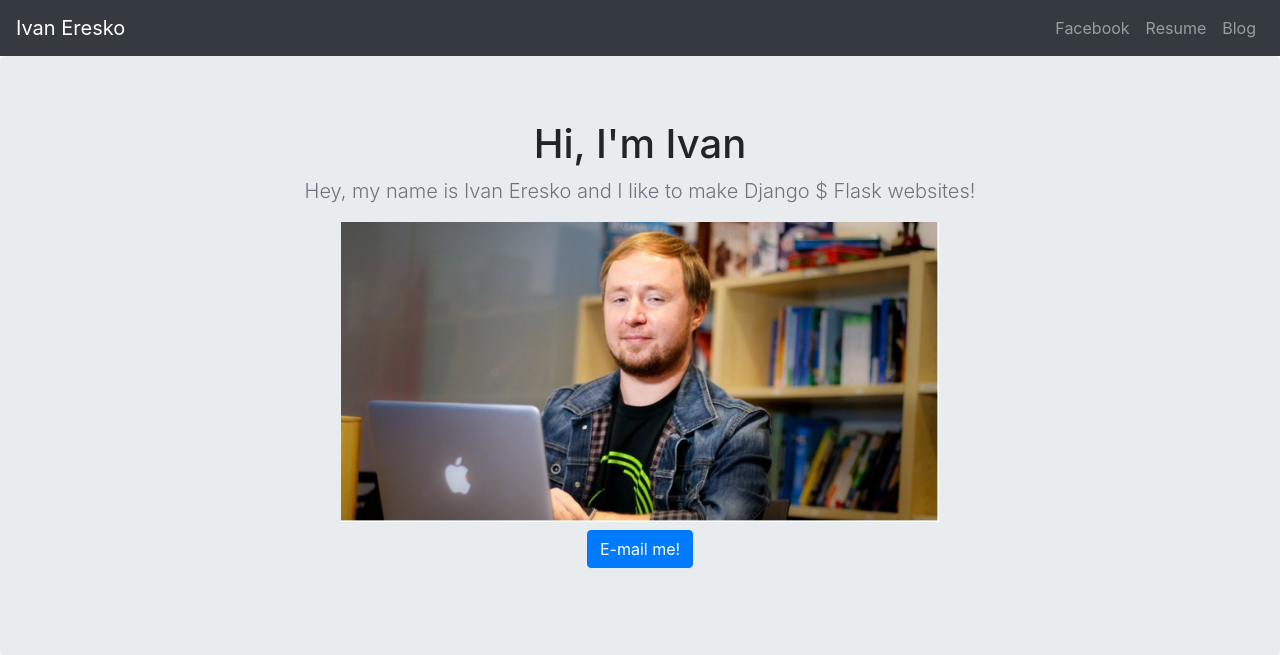
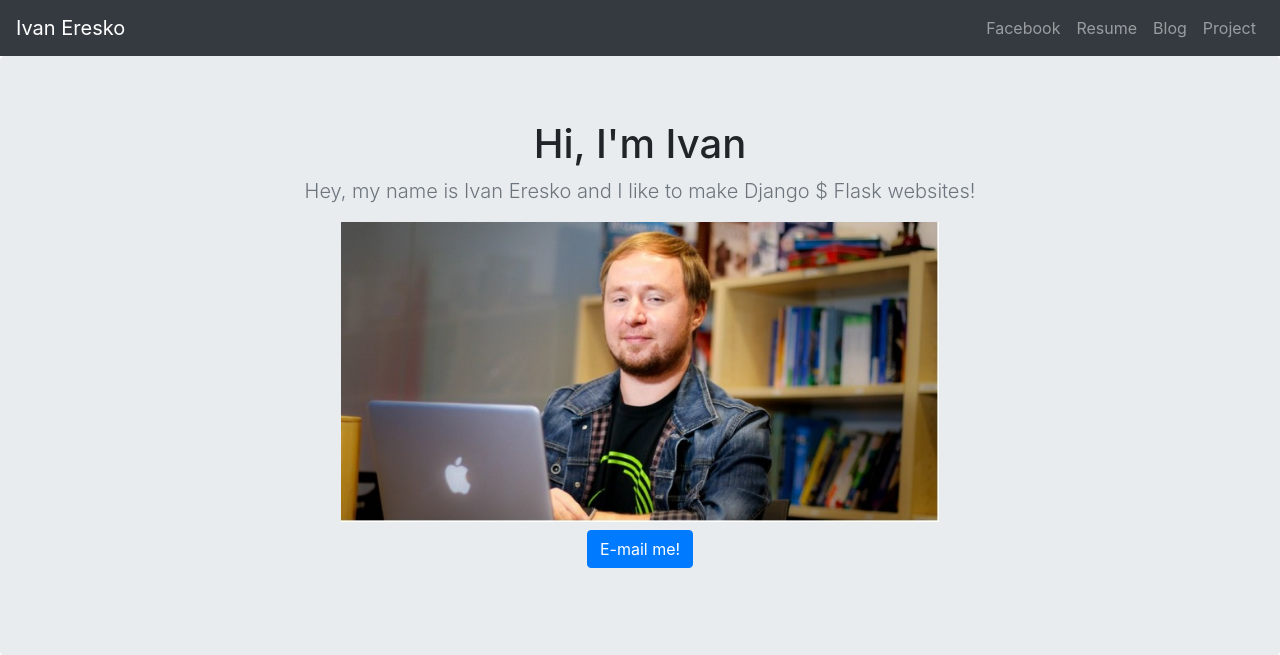
Before and after one commit to yaquake/portfolio-project, a Django app: page / in a window 1280 px wide. Shown: the top 655 px of the page. Run offline with Django 3.2, Linux system fonts and the light colour scheme; data that the repository does not hold is empty; some libraries are stand-ins or nearby versions.

Commit message:
Added project link

```diff
--- a/blog/templates/blog/allblogs.html
+++ b/blog/templates/blog/allblogs.html
@@ -28,6 +28,7 @@
                     <a class="nav-item nav-link" href="https://www.facebook.com/profile.php?id=100019021544687">Facebook</a>
                     <a class="nav-item nav-link" href="{% static 'resume.pdf' %}">Resume</a>
                     <a class="nav-item nav-link active" href="{% url 'allblogs' %}">Blog</a>
+                    <a class="nav-item nav-link" href="http://159.65.90.145:9000/">Project</a>
 
                 </div>
             </div>
--- a/blog/templates/blog/detail.html
+++ b/blog/templates/blog/detail.html
@@ -27,6 +27,7 @@
                     <a class="nav-item nav-link" href="https://www.facebook.com/profile.php?id=100019021544687">Facebook</a>
                     <a class="nav-item nav-link" href="{% static 'resume.pdf' %}">Resume</a>
                     <a class="nav-item nav-link active" href="{% url 'allblogs' %}">Blog</a>
+                    <a class="nav-item nav-link" href="http://159.65.90.145:9000/">Project</a>
 
                 </div>
             </div>
--- a/jobs/templates/jobs/home.html
+++ b/jobs/templates/jobs/home.html
@@ -29,6 +29,7 @@
                     <a class="nav-item nav-link" href="https://www.facebook.com/profile.php?id=100019021544687">Facebook</a>
                     <a class="nav-item nav-link" href="{% static 'resume.pdf' %}">Resume</a>
                     <a class="nav-item nav-link" href="{% url 'allblogs' %}">Blog</a>
+                    <a class="nav-item nav-link" href="http://159.65.90.145:9000/">Project</a>
 
                 </div>
             </div>
```
